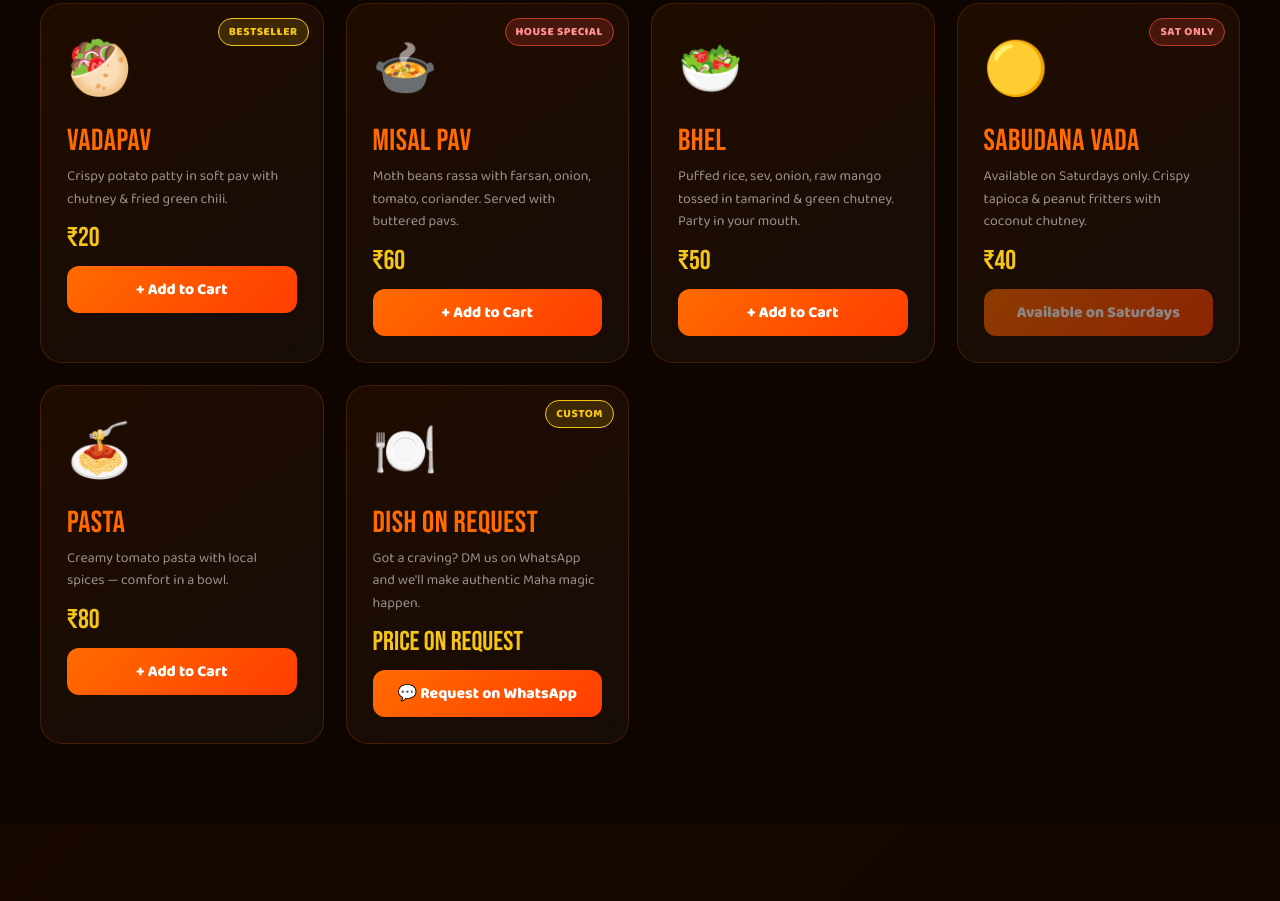
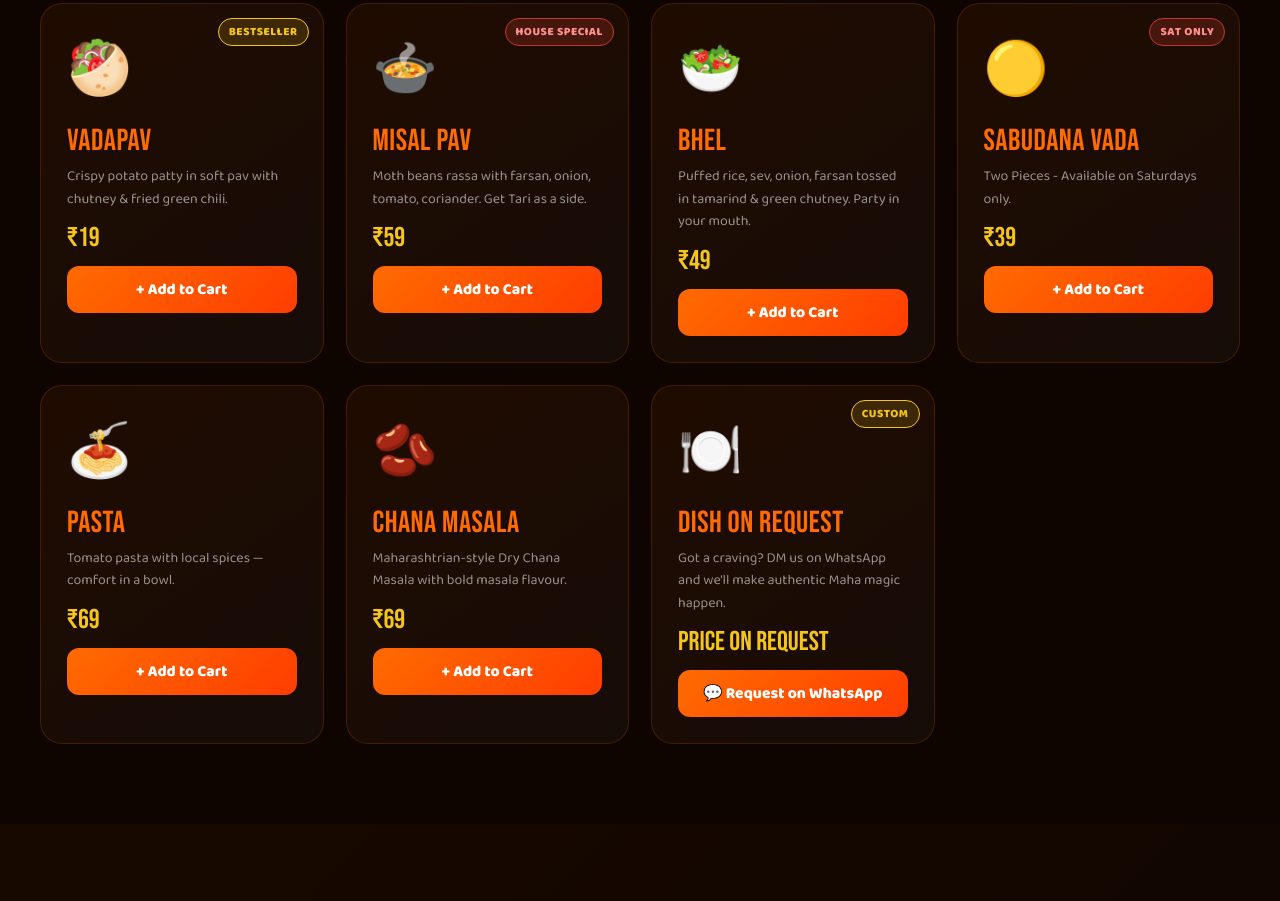
Before and after one commit to Pranay1004/aniketfood, a plain HTML site: page index.html in a window 1280 px wide. Shown: the part 1102-2003 px from the top of the page. Drawn offline with Linux system fonts and the light colour scheme.

Commit message:
Enable Add to Cart for all items including Sabudana Vada

```diff
--- a/index.html
+++ b/index.html
@@ -680,17 +680,19 @@ footer p{color:rgba(255,255,255,.25);font-size:.82rem;margin-top:6px;line-height
 <script>
 // ─── MENU DATA ─────────────────────────────────
 const MENU = [
-  { id:1, name:"Vadapav",         emoji:"🥙", price:20,  spice:3, badge:"BESTSELLER", badgeGold:true,
+  { id:1, name:"Vadapav",         emoji:"🥙", price:19,  spice:3, badge:"BESTSELLER", badgeGold:true,
     desc:"Crispy potato patty in soft pav with chutney & fried green chili." },
-  { id:2, name:"Misal Pav",      emoji:"🍲", price:60,  spice:4, badge:"HOUSE SPECIAL", badgeGold:false,
-    desc:"Moth beans rassa with farsan, onion, tomato, coriander. Served with buttered pavs." },
-  { id:3, name:"Bhel",           emoji:"🥗", price:50,  spice:2, badge:"",
-    desc:"Puffed rice, sev, onion, raw mango tossed in tamarind & green chutney. Party in your mouth." },
-  { id:4, name:"Sabudana Vada",  emoji:"🟡", price:40,  spice:1, badge:"SAT ONLY", badgeGold:false,
-    desc:"Available on Saturdays only. Crispy tapioca & peanut fritters with coconut chutney." },
-  { id:5, name:"Pasta",          emoji:"🍝", price:80,  spice:1, badge:"",
-    desc:"Creamy tomato pasta with local spices — comfort in a bowl." },
-  { id:6, name:"Dish on Request",emoji:"🍽️", price:0,   spice:0, badge:"CUSTOM", badgeGold:true,
+  { id:2, name:"Misal Pav",      emoji:"🍲", price:59,  spice:4, badge:"HOUSE SPECIAL", badgeGold:false,
+    desc:"Moth beans rassa with farsan, onion, tomato, coriander. Get Tari as a side." },
+  { id:3, name:"Bhel",           emoji:"🥗", price:49,  spice:2, badge:"",
+    desc:"Puffed rice, sev, onion, farsan tossed in tamarind & green chutney. Party in your mouth." },
+  { id:4, name:"Sabudana Vada",  emoji:"🟡", price:39,  spice:1, badge:"SAT ONLY", badgeGold:false,
+    desc:"Two Pieces - Available on Saturdays only." },
+  { id:5, name:"Pasta",          emoji:"🍝", price:69,  spice:1, badge:"",
+    desc:"Tomato pasta with local spices — comfort in a bowl." },
+  { id:6, name:"Chana Masala",   emoji:"🫘", price:69,  spice:3, badge:"",
+    desc:"Maharashtrian-style Dry Chana Masala with bold masala flavour." },
+  { id:7, name:"Dish on Request",emoji:"🍽️", price:0,   spice:0, badge:"CUSTOM", badgeGold:true,
     desc:"Got a craving? DM us on WhatsApp and we'll make authentic Maha magic happen." },
 ];
 
@@ -717,30 +719,47 @@ function changeQty(id, delta) {
   refreshFab();
 }
 
+function refreshCard(id) {
+  const qty = cart[id] || 0;
+  const addBtn = document.querySelector(`[data-addbtn="${id}"]`);
+  const qtyRow = document.querySelector(`[data-qtyrow="${id}"]`);
+  const qnum = document.querySelector(`[data-qnum="${id}"]`);
+
+  if (!addBtn || !qtyRow || !qnum) return;
+
+  if (qty === 0) {
+    addBtn.style.display = '';
+    qtyRow.style.display = 'none';
+  } else {
+    addBtn.style.display = 'none';
+    qtyRow.style.display = 'flex';
+    qnum.textContent = qty;
+  }
+}
+
+function refreshFab() {
+  const n = cartCount();
+  $('fab-count').textContent = n;
+  if (n > 0) $('cart-fab').classList.add('up');
+  else $('cart-fab').classList.remove('up');
+}
+
 function renderMenu() {
   const grid = $('menu-grid');
-  const todayIsSat = new Date().getDay() === 6; // Saturday = 6
   MENU.forEach((item, i) => {
 
     const div = document.createElement('div');
     div.className = 'mc';
     div.style.transitionDelay = `${i*.07}s`;
 
-    const isSatOnly = item.badge === 'SAT ONLY';
-    const available = !isSatOnly || todayIsSat;
-
     let actionHtml = '';
     if (item.price > 0) {
-      if (available) {
       actionHtml = `<button class="add-btn" data-addbtn="${item.id}" onclick="addOne(${item.id});spawnSpark(event)">+ Add to Cart</button>
          <div class="qty-row" data-qtyrow="${item.id}" style="display:none;">
            <button class="qb" onclick="changeQty(${item.id},-1);spawnSpark(event)">−</button>
            <span class="qnum" data-qnum="${item.id}">0</span>
            <button class="qb" onclick="changeQty(${item.id},1);spawnSpark(event)">+</button>
          </div>`;
-      } else {
-        actionHtml = `<button class="add-btn" disabled style="opacity:.5;cursor:not-allowed;">Available on Saturdays</button>`;
-      }
     } else {
       actionHtml = `<a class="add-btn" style="text-align:center;display:block;text-decoration:none;"
               href="https://wa.me/${OWNER_WHATSAPP}?text=${encodeURIComponent('Hi! I want to place a custom Maha dish order at Dhaaba 420, IIST TRV 🌶️') }"
```
Lines whose indentation alone changed are shown as unchanged.
